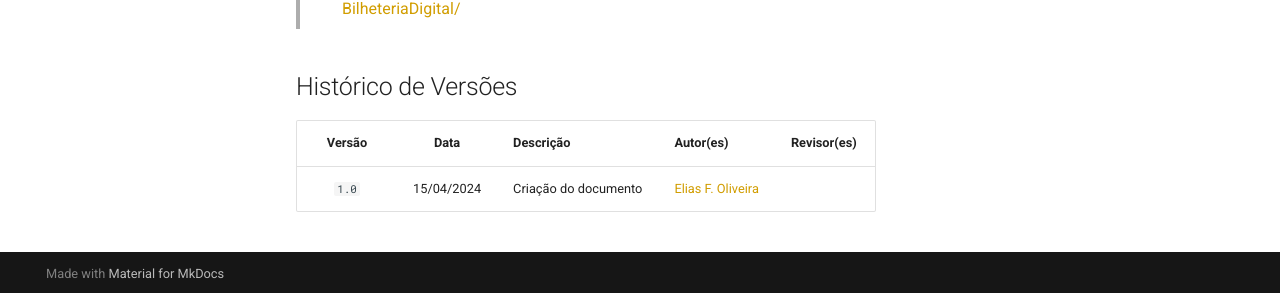
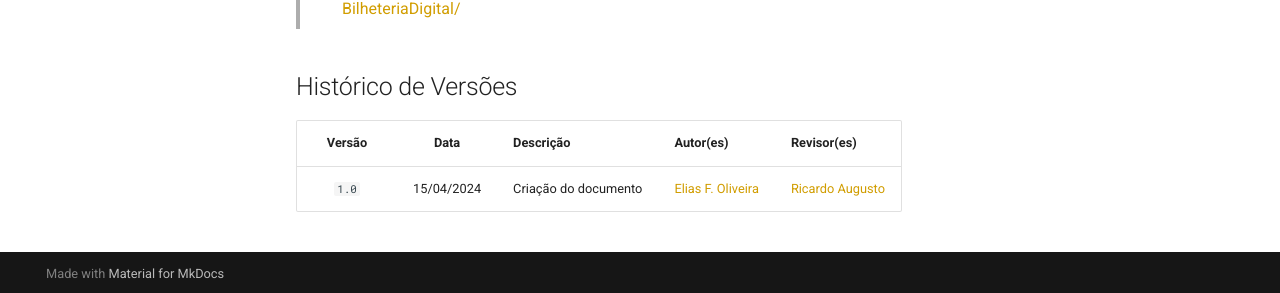
Before and after one commit to Requisitos-de-Software/2024.1-Serasa, an MkDocs documentation site: the page built from docs/elicitacao/perfil_de_usuario/perfil_de_usuario.md, in a window 1280 px wide and 1159 px high. Shown: the part 863-1156 px from the top of the window. Built offline with MkDocs 1.6.1 and Material for MkDocs 9.7.7, drawn with Linux system fonts in a browser that asks for light colours; comment, search, counter and statistics services are not loaded.

Commit message:
adicionando revisor

```diff
--- a/docs/elicitacao/perfil_de_usuario/perfil_de_usuario.md
+++ b/docs/elicitacao/perfil_de_usuario/perfil_de_usuario.md
@@ -20,4 +20,4 @@ A metodologia utilizada para a criação de um perfil de usuários para o aplica
 
 | Versão | Data | Descrição | Autor(es) | Revisor(es) |
 | :----: | :--: | --------- | ----------- | ------ |
-| `1.0`  | 15/04/2024 | Criação do documento | [Elias F. Oliveira](https://github.com/EliasOliver21) |   |
+| `1.0`  | 15/04/2024 | Criação do documento | [Elias F. Oliveira](https://github.com/EliasOliver21) | [Ricardo Augusto](https://www.github.com/avmricardo) |
```
Also changed, not shown: docs/elicitacao/tecnicas/brainstorming/brainstorming.md (+1 -1 lines).
